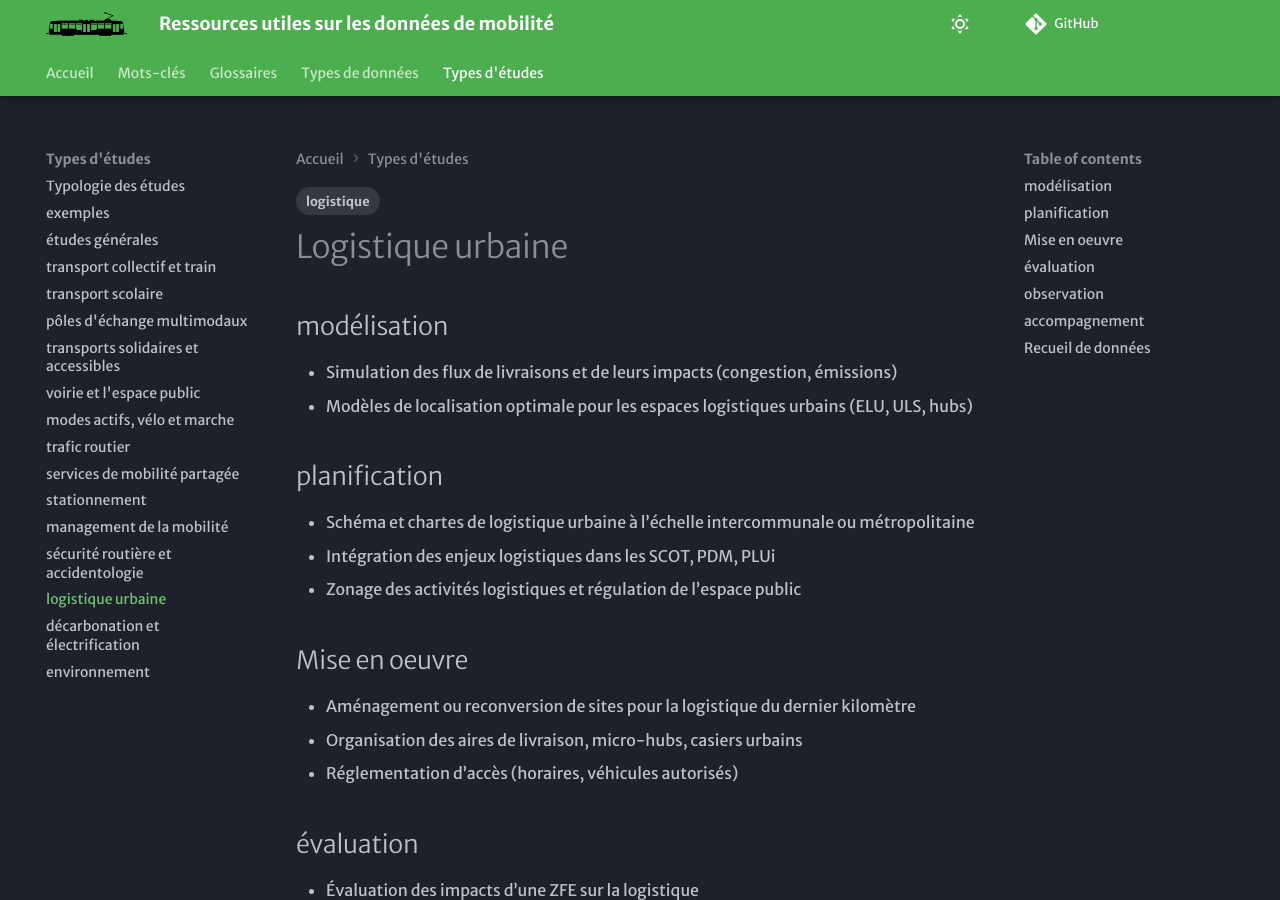
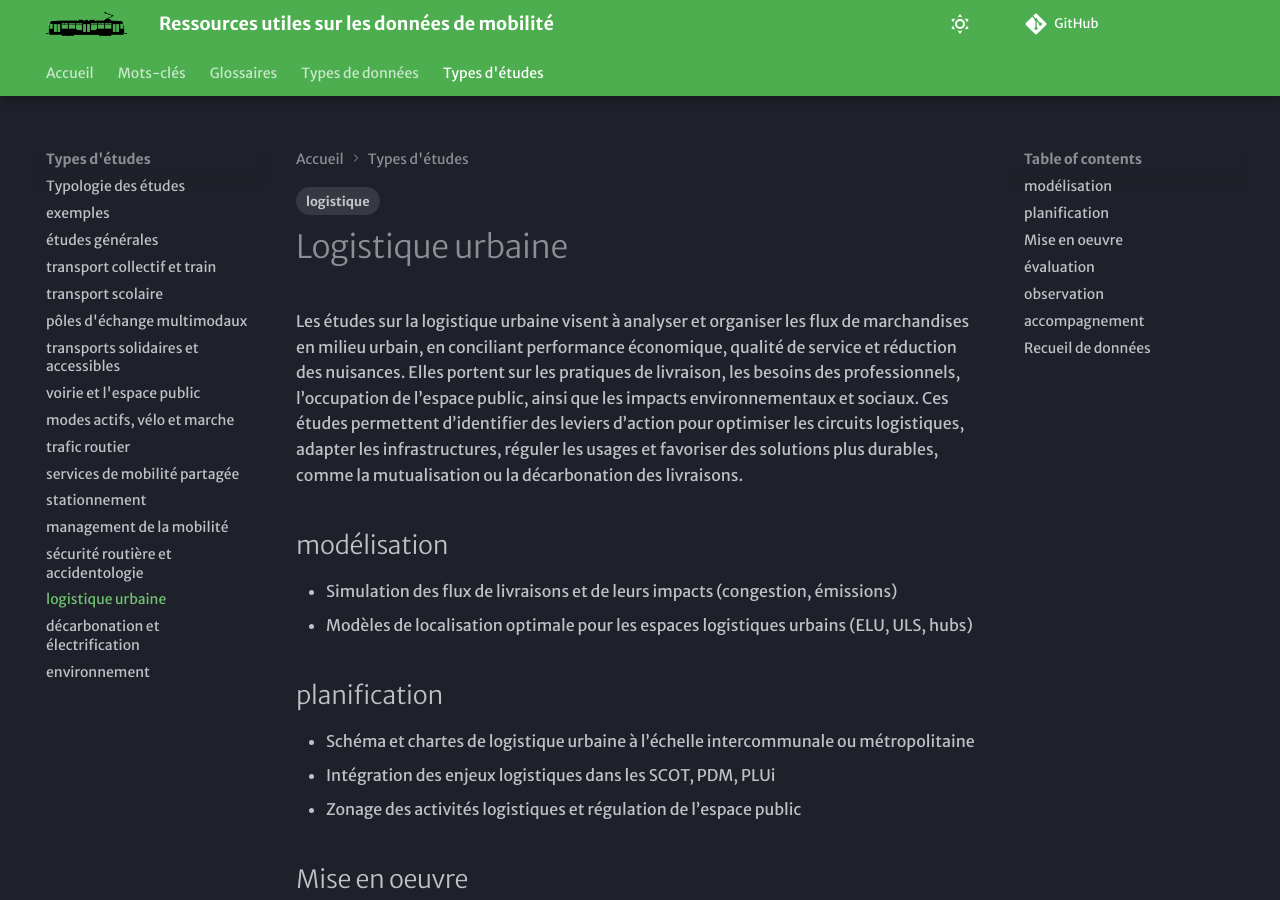
Before and after one commit to xdurang/mobscidat, an MkDocs documentation site: the page built from docs/type_etudes/TE_logistique_urbaine.md, in a window 1280 px wide and 900 px high. Built offline with MkDocs 1.6.1 and Material for MkDocs 9.7.7, drawn with Linux system fonts in a browser that asks for light colours; some web fonts are replaced; comment, search, counter and statistics services are not loaded.

Commit message:
Update TE_logistique_urbaine.md

```diff
--- a/docs/type_etudes/TE_logistique_urbaine.md
+++ b/docs/type_etudes/TE_logistique_urbaine.md
@@ -4,6 +4,7 @@ tags:
 - logistique
 ---
 # Logistique urbaine
+Les études sur la logistique urbaine visent à analyser et organiser les flux de marchandises en milieu urbain, en conciliant performance économique, qualité de service et réduction des nuisances. Elles portent sur les pratiques de livraison, les besoins des professionnels, l’occupation de l’espace public, ainsi que les impacts environnementaux et sociaux. Ces études permettent d’identifier des leviers d’action pour optimiser les circuits logistiques, adapter les infrastructures, réguler les usages et favoriser des solutions plus durables, comme la mutualisation ou la décarbonation des livraisons.
 
 ## modélisation
 - Simulation des flux de livraisons et de leurs impacts (congestion, émissions)
```
